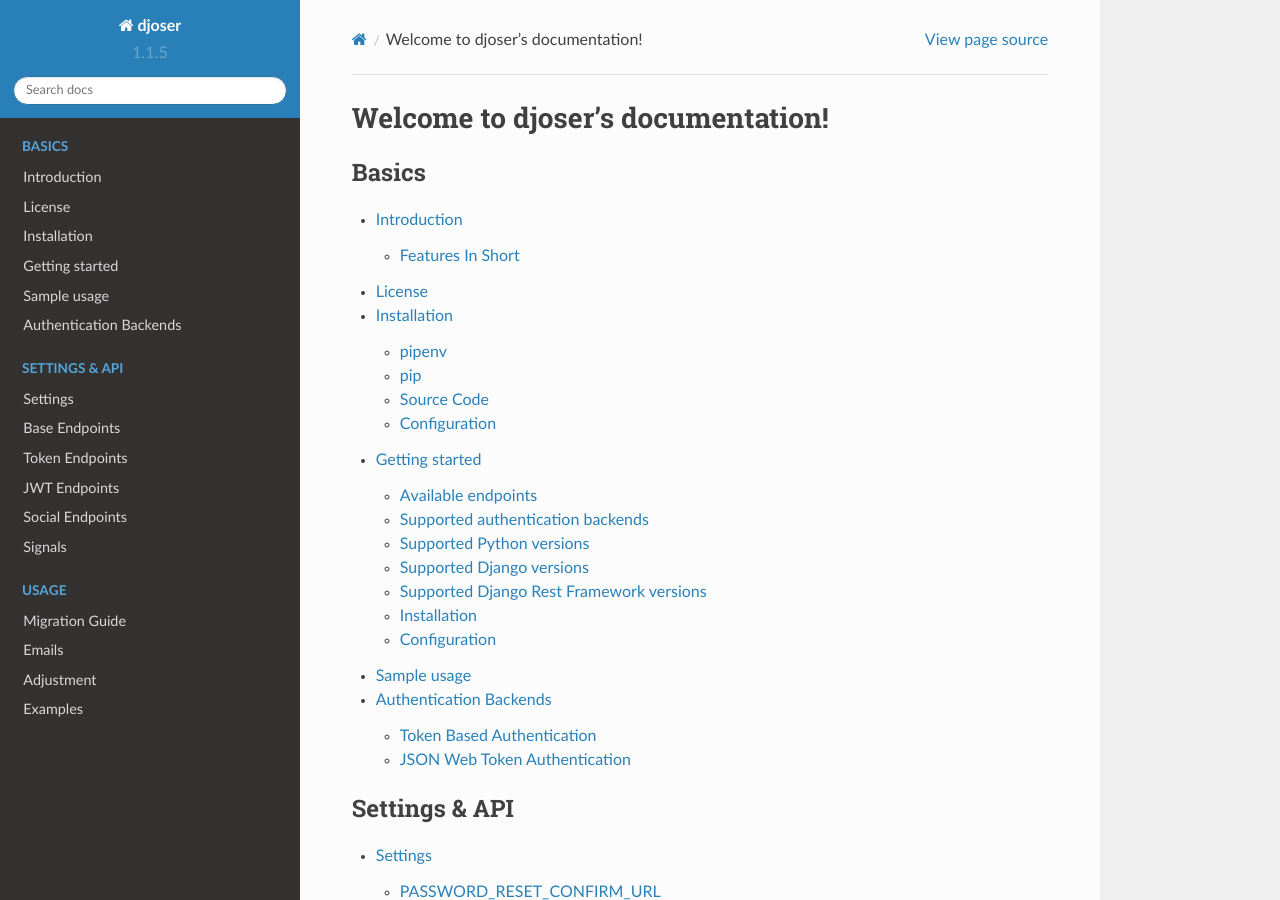
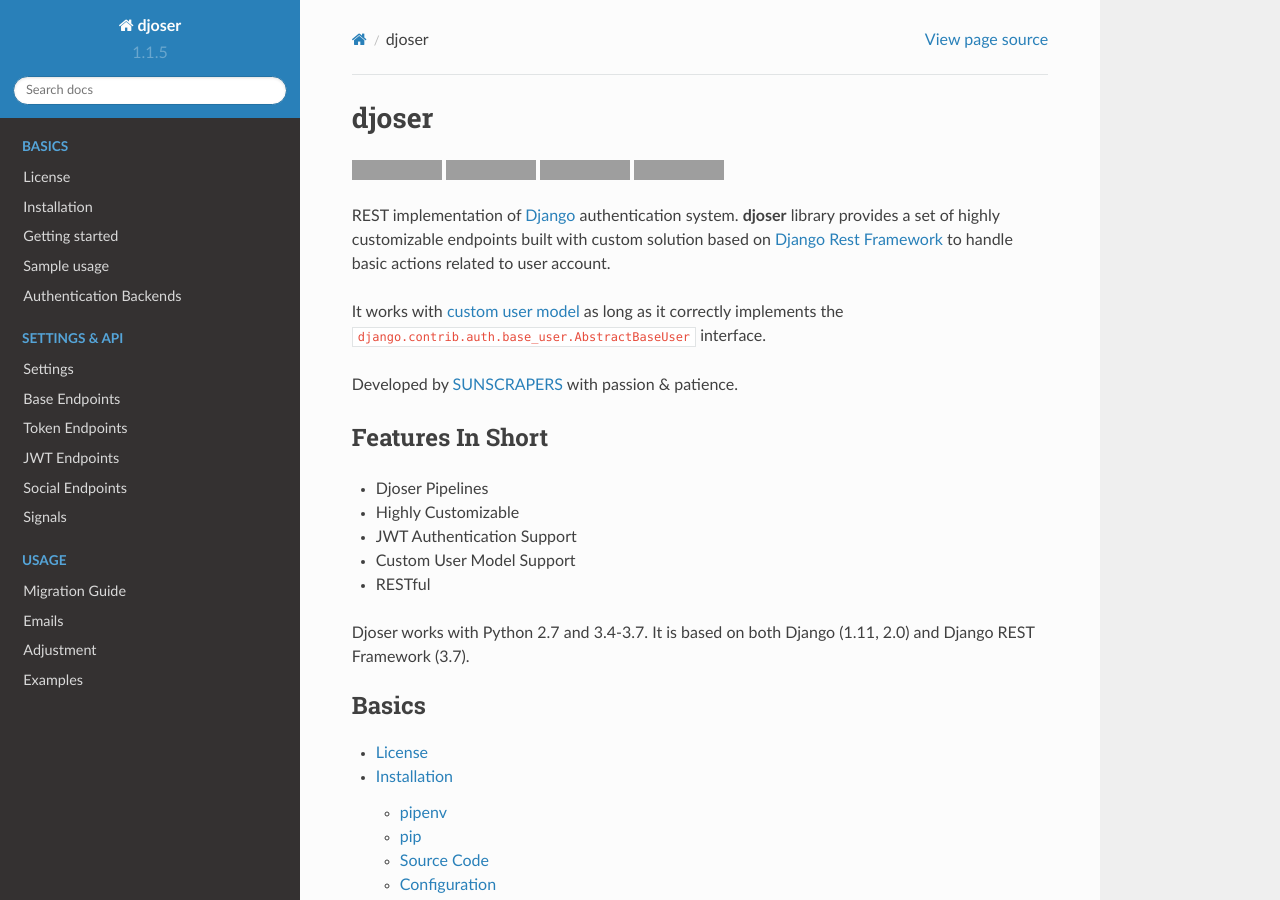
Before and after one commit to sunscrapers/djoser, a Sphinx documentation site: the page built from docs/source/index.rst, in a window 1280 px wide and 900 px high. Built offline with Sphinx 7.4.7 and the Read the Docs theme 2.0.0, drawn with Linux system fonts in a browser that asks for light colours; some of the changed text lies outside the part shown; grey boxes are pictures that could not be loaded.

Commit message:
Move introduction content to index
Add shield badges
Remove introduction.rst

```diff
--- a/docs/source/index.rst
+++ b/docs/source/index.rst
@@ -3,14 +3,51 @@
    You can adapt this file completely to your liking, but it should at least
    contain the root `toctree` directive.
 
-Welcome to djoser's documentation!
-==================================
+======
+djoser
+======
+
+.. image:: https://img.shields.io/pypi/v/djoser.svg
+  :target: https://pypi.org/project/djoser
+
+.. image:: https://img.shields.io/travis/sunscrapers/djoser/master.svg
+  :target: https://travis-ci.org/sunscrapers/djoser
+
+.. image:: https://img.shields.io/codecov/c/github/sunscrapers/djoser.svg
+  :target: https://codecov.io/gh/sunscrapers/djoser
+
+.. image:: https://img.shields.io/scrutinizer/g/sunscrapers/djoser.svg
+  :target: https://scrutinizer-ci.com/g/sunscrapers/djoser
+
+REST implementation of `Django <https://www.djangoproject.com/>`_ authentication
+system. **djoser** library provides a set of highly customizable endpoints
+built with custom solution based on
+`Django Rest Framework <http://www.django-rest-framework.org/>`_
+to handle basic actions related to user account.
+
+It works with `custom user model <https://docs.djangoproject.com/en/dev/topics/auth/customizing/>`_
+as long as it correctly implements the ``django.contrib.auth.base_user.AbstractBaseUser``
+interface.
+
+Developed by `SUNSCRAPERS <http://sunscrapers.com/>`_ with passion & patience.
+
+-----------------
+Features In Short
+-----------------
+
+* Djoser Pipelines
+* Highly Customizable
+* JWT Authentication Support
+* Custom User Model Support
+* RESTful
+
+Djoser works with Python 2.7 and 3.4-3.7. It is based on both Django (1.11, 2.0) and
+Django REST Framework (3.7).
 
 .. toctree::
     :maxdepth: 2
     :caption: Basics
 
-    introduction
     license
     installation
     getting_started
```
Also changed, not shown: other parts of docs/source/index.rst (+0 -6 lines), docs/source/introduction.rst (deleted, +0 -28 lines).
